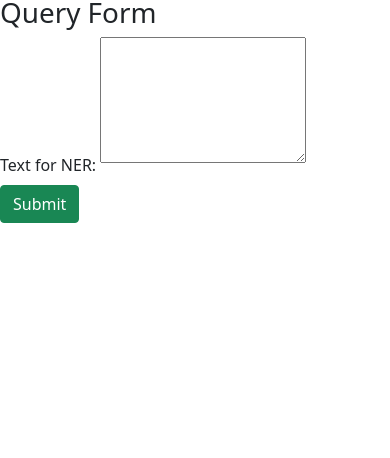
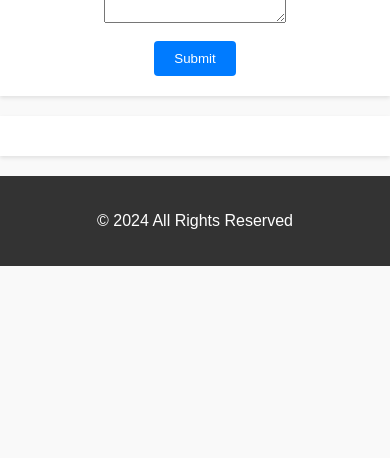
Before and after one commit to AhmedButtar7/Python-_code, a Django app: page / in a window 390 px wide. Shown: the part 386-844 px from the top of the page. Run offline with Django 5.2, Linux system fonts and the light colour scheme.

Commit message:
Used new template

```diff
--- a/ner/ner/myapp/templates/myapp/query.html
+++ b/ner/ner/myapp/templates/myapp/query.html
@@ -1,59 +1,112 @@
-<!doctype html>
+<!DOCTYPE html>
 <html lang="en">
 <head>
-    <!-- Required meta tags -->
-    <meta charset="utf-8">
-    <meta name="viewport" content="width=device-width, initial-scale=1">
+    <meta charset="UTF-8">
+    <meta name="viewport" content="width=device-width, initial-scale=1.0">
+    <title>NER</title>
+    <style>
+        body {
+            font-family: Arial, sans-serif;
+            margin: 0;
+            padding: 0;
+            background-color: #f9f9f9;
+        }
 
-    <!-- Bootstrap CSS -->
-    <link href="https://cdn.jsdelivr.net/npm/bootstrap@5.1.3/dist/css/bootstrap.min.css" rel="stylesheet" integrity="sha384-1BmE4kWBq78iYhFldvKuhfTAU6auU8tT94WrHftjDbrCEXSU1oBoqyl2QvZ6jIW3" crossorigin="anonymous">
+        header {
+            background-color: #333;
+            color: #fff;
+            text-align: center;
+            padding: 20px;
+        }
 
-    <title>NER</title>
+        h1 {
+            margin: 0;
+        }
+
+        p {
+            font-size: 16px;
+        }
+
+        section {
+            max-width: 800px;
+            margin: 20px auto;
+            padding: 20px;
+            background-color: #fff;
+            box-shadow: 0 2px 4px rgba(0, 0, 0, 0.1);
+        }
+
+        form {
+            display: flex;
+            flex-direction: column;
+            align-items: center;
+        }
+
+        label {
+            font-weight: bold;
+            margin-bottom: 10px;
+        }
+
+        input[type="text"] {
+            width: 100%;
+            padding: 10px;
+            border: 1px solid #ccc;
+            border-radius: 4px;
+        }
+
+        button {
+            background-color: #007bff;
+            color: #fff;
+            border: none;
+            padding: 10px 20px;
+            border-radius: 4px;
+            cursor: pointer;
+        }
+
+        footer {
+            text-align: center;
+            padding: 20px;
+            background-color: #333;
+            color: #fff;
+        }
+    </style>
 </head>
 <body>
-  <div class="card mb-3" style="max-width: 540px;">
-  <div class="row g-0">
-    <div class="col-md-4">
-      <img src="https://th.bing.com/th/id/OIP.RFlAphxJYHk-Q9-nZUiKBQHaEb?rs=1&pid=ImgDetMain" class="img-fluid rounded-start" alt="..." width="250px">
-    </div>
-    <div class="col-md-8">
-      <div class="card-body">
-        <h5 class="card-title">Card title</h5>
-        <p class="card-text">This is a wider card with supporting text below as a natural lead-in to additional content. This content is a little bit longer.</p>
-        <p class="card-text"><small class="text-body-secondary">Last updated 3 mins ago</small></p>
-      </div>
-    </div>
-  </div>
-</div>
+    <header>
+        <h1>Named Entity Recognition</h1>
+        <p>Learn more about our awesome project!</p>
+    </header>
 
-
-<h1>Query Form</h1>
+    <section>
+        <h2>Enter any text to extract entities: </h2>
         <form method="post">
             {% csrf_token %}
             <label for="field1" class="form-label">Text for NER:</label>
             <textarea id="field1" name="field1" rows="5" required class="form-label"></textarea><br>
-        <button type="submit" class="btn btn-success">Submit</button>
+            <button type="submit">Submit</button>
         </form>
+    </section>
+
+    <section>
+
+        <div id="apiResponse">
+            <!-- Display API response here -->
             {% if formatted_response %}
-        <h2>API Response</h2>
+        <h2>Extracted Entities</h2>
         <pre>{{ formatted_response }}</pre>  {% elif error_message %}
         <p style="color: red;">{{ error_message }}</p>
     {% endif %}
+        </div>
+    </section>
 
-    <!-- Optional JavaScript; choose one of the two! -->
-
-    <!-- Option 1: Bootstrap Bundle with Popper -->
-    <script src="https://cdn.jsdelivr.net/npm/bootstrap@5.1.3/dist/js/bootstrap.bundle.min.js" integrity="sha384-ka7Sk0Gln4gmtz2MlQnikT1wXgYsOg+OMhuP+IlRH9sENBO0LRn5q+8nbTov4+1p" crossorigin="anonymous"></script>
-
-    <!-- Option 2: Separate Popper and Bootstrap JS -->
-    <!--
-    <script src="https://cdn.jsdelivr.net/npm/@popperjs/core@2.10.2/dist/umd/popper.min.js" integrity="sha384-7+zCNj/IqJ95wo16oMtfsKbZ9ccEh31eOz1HGyDuCQ6wgnyJNSYdrPa03rtR1zdB" crossorigin="anonymous"></script>
-    <script src="https://cdn.jsdelivr.net/npm/bootstrap@5.1.3/dist/js/bootstrap.min.js" integrity="sha384-QJHtvGhmr9XOIpI6YVutG+2QOK9T+ZnN4kzFN1RtK3zEFEIsxhlmWl5/YESvpZ13" crossorigin="anonymous"></script>
-    -->
+    <footer>
+        <p>© 2024 All Rights Reserved</p>
+    </footer>
 </body>
 </html>
-<style>
-    body{
-        text-align: centre;
-    }
-</style>
+
+<!--<form method="post">-->
+<!--        {% csrf_token %}-->
+<!--        <label for="field1" class="form-label">Text for NER:</label>-->
+<!--        <textarea id="field1" name="field1" rows="5" required class="form-label"></textarea><br>-->
+<!--        <button type="submit" class="btn btn-success">Submit</button>-->
+<!--    </form>-->
```
Lines whose indentation alone changed are shown as unchanged.
